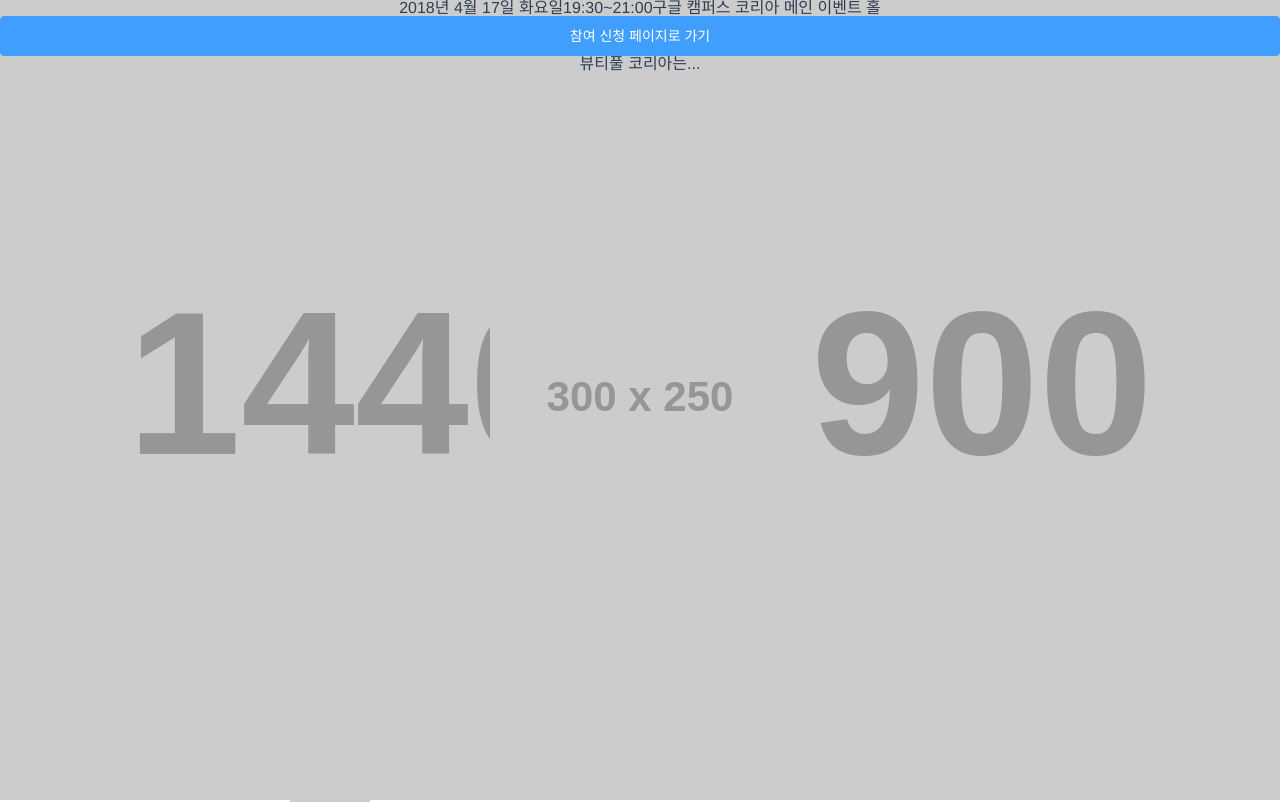
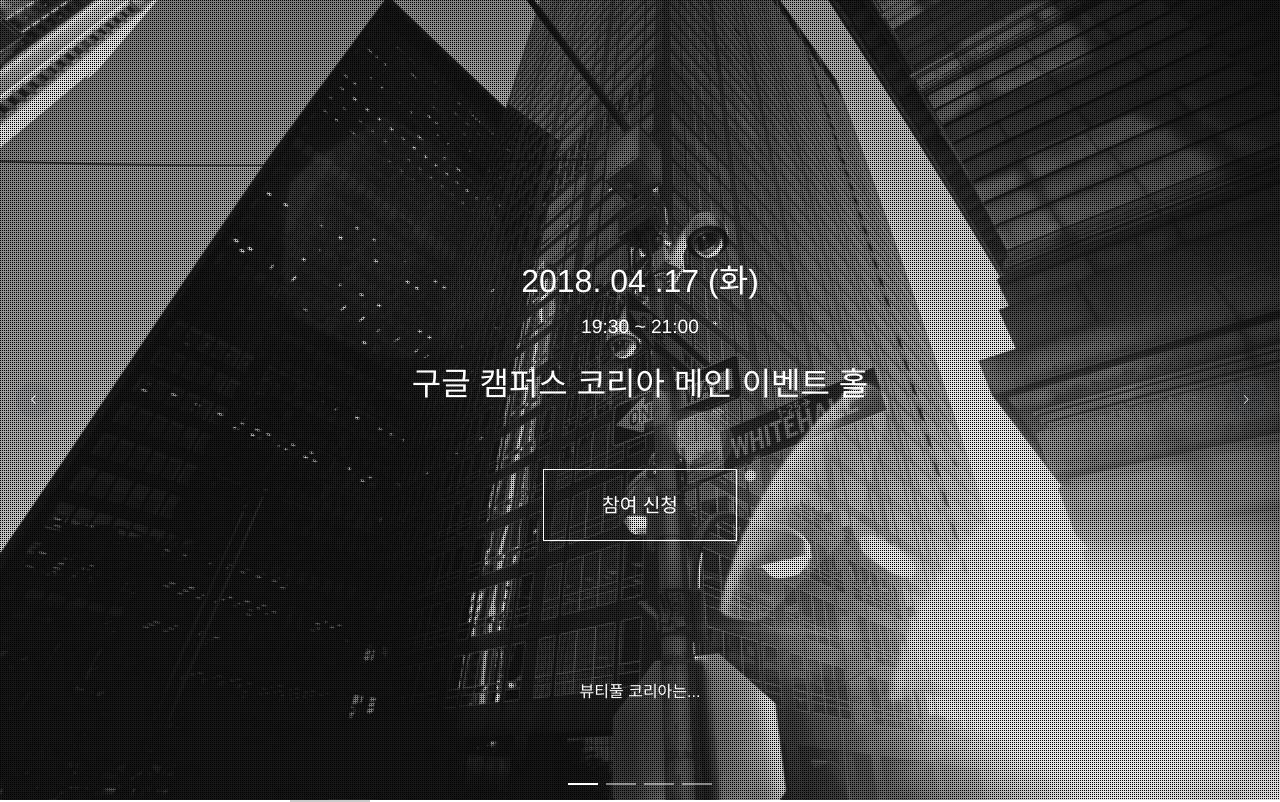
Before and after one commit to vuetiful/kr, a Vue app in the folder fourth/: page / in a window 1280 px wide. Shown: the top 802 px of the page. Built offline with nearby package versions, Linux system fonts and the light colour scheme.

Commit message:
Configure gotcha component layout

```diff
--- a/fourth/src/components/Gotcha.vue
+++ b/fourth/src/components/Gotcha.vue
@@ -1,11 +1,18 @@
 <template lang="html">
-  <el-container id="gotcha" class="gotcha" direction="vertical" :style="{ width: innerWidth, height: `${innerHeight}px` }">
-    <p class="text">
-      <span class="date">2018년 4월 17일 화요일</span>
-      <span class="time">19:30~21:00</span>
-      <span class="location">구글 캠퍼스 코리아 메인 이벤트 홀</span>
-    </p>
-    <el-button class="register" type="primary">참여 신청 페이지로 가기</el-button>
+  <el-container id="gotcha" class="gotcha" direction="vertical" :style="{ height: `${innerHeight}px` }">
+    <el-carousel :interval="10000" trigger="click" class="bg-carousel">
+      <el-carousel-item v-for="item in 4" :key="item">
+        <div class="bg"></div>
+      </el-carousel-item>
+    </el-carousel>
+    <div class="bg-dot"></div>
+    <div class="text-box" direction="vertical">
+      <p class="date">2018. 04 .17 (화)</p>
+      <p class="time">19:30 ~ 21:00</p>
+      <p class="location">구글 캠퍼스 코리아 메인 이벤트 홀</p>
+      <a class="register">참여 신청</a>
+    </div>
+
     <p class="intro">뷰티풀 코리아는...</p>
   </el-container>
 </template>
@@ -13,9 +20,6 @@
 <script>
 export default {
   computed: {
-    innerWidth () {
-      return window.innerWidth
-    },
     innerHeight () {
       return window.innerHeight
     }
@@ -25,12 +29,91 @@ export default {
 
 <style lang="css" scoped>
 .gotcha {
-  background: url("http://placehold.it/300x250") no-repeat center center, url("http://placehold.it/1440x900") no-repeat center center;
-}
-.text {
   position: relative;
 }
-.button-register {
-  width: 90%;
+.bg-carousel {
+  position: absolute;
+  width: 100%;
+  height: 100%;
+}
+.bg {
+  position: absolute;
+  background: url("../assets/img/bg1.jpg") no-repeat center center;
+  -webkit-background-size: cover;
+  -moz-background-size: cover;
+  -o-background-size: cover;
+  background-size: cover;
+  top: 0;
+  bottom: 0;
+  left: 0;
+  right: 0;
+  opacity: 1;
+  width: 100%;
+  height: 100%;
+  z-index: -1;
+}
+.bg-dot {
+  position: absolute;
+  background: url("../assets/img/gridtile.png");
+  width: 100%;
+  height: 100%;
+  z-index: 2;
+  pointer-events: none;
+}
+.text-box {
+  margin: auto;
+  font-size: 2.5vw;
+  color: white;
+  line-height: 45px;
+  z-index: 10;
+}
+
+.text-box .time {
+  font-size: 1.5vw;
+  line-height: 45px;
+}
+
+.text-box .location {
+  line-height: 70px;
+}
+.register {
+  border: 1px solid #fff;
+  color: #fff;
+  margin-left: auto;
+  margin-right: auto;
+
+  width: 15vw;
+  padding: 1vw 0;
+  font-size: 1.5vw;
+  display: block;
+  margin-top: 50px;
+
+  cursor: pointer;
+}
+
+.register:hover {
+  background-color: white;
+  color: black;
+}
+
+.intro {
+  color: white;
+  z-index: 10;
+  position: absolute;
+  bottom: 100px;
+  left: 50%;
+  width: 240px;
+  margin-left: -120px;
 }
 </style>
+
+<style lang="css">
+  .bg-carousel .el-carousel__container {
+    position: relative;
+    height: 100%;
+  }
+
+  .bg-carousel .el-carousel__indicators {
+    z-index: 5;
+  }
+</style>
--- a/fourth/src/components/presenters/Presenter.vue
+++ b/fourth/src/components/presenters/Presenter.vue
@@ -1,11 +1,11 @@
 <template lang="html">
   <el-container class="presenter" direction="vertical">
     <img :src="presenter.imgUrl" alt="프로필 사진" class="image">
-    <p class="text">
+    <div class="text">
       <h3 class="name">{{ presenter.name }}</h3>
       <span class="affiliation">{{ presenter.affiliation }}</span>
       <span class="description">{{ presenter.description }}</span>
-    </p>
+    </div>
     <i class="el-icon-message"></i>
   </el-container>
 </template>
```
Also changed, not shown: fourth/src/assets/img/bg1.jpg (added), fourth/src/assets/img/gridtile.png (added).
